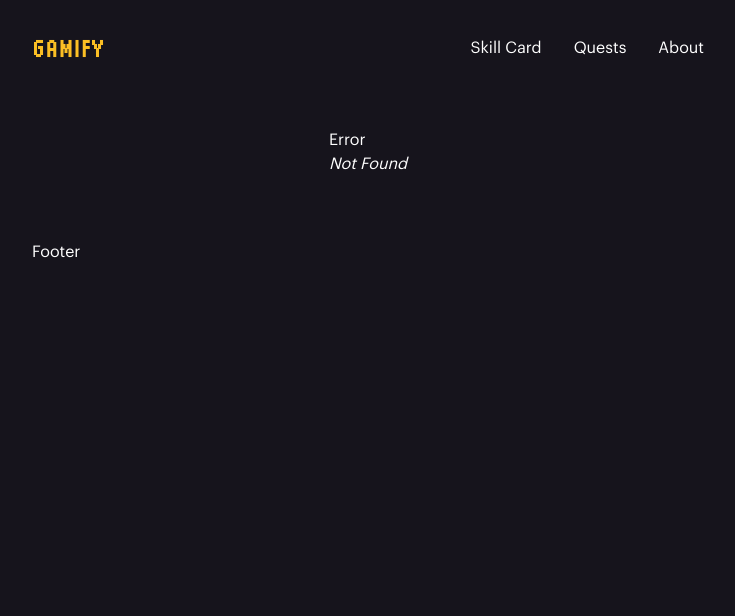
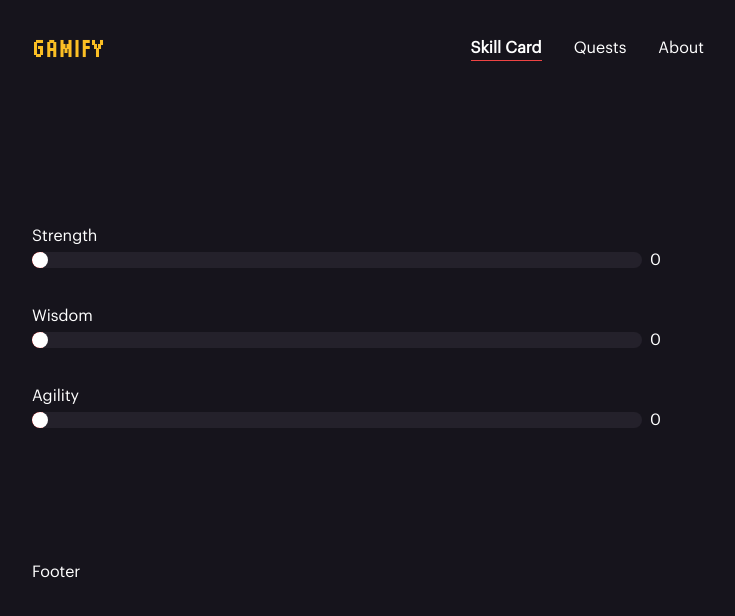
Before and after one commit to CollinOS/gamify, a React (Vite) app: page /skill-card in a window 1280 px wide. Before the commit this address had no page. Shown: the top 616 px of the page, without its empty margins (272-1007 px from the left). Built offline with nearby package versions, Linux system fonts and the light colour scheme.

Commit message:
skill sliders

```diff
--- a/src/assets/styles/index.css
+++ b/src/assets/styles/index.css
@@ -19,4 +19,15 @@
   body {
     @apply bg-primary text-white font-graphik
   }
+
+  input[type="range"]::-webkit-slider-thumb {
+    width: 16px;
+    -webkit-appearance: none;
+    appearance: none;
+    height: 16px;
+    cursor: pointer;
+    background: #ffffff;
+    box-shadow: -405px 0 0 400px #ef4444;
+    border-radius: 50%;
 }
+}
--- a/src/components/Navbar.jsx
+++ b/src/components/Navbar.jsx
@@ -19,7 +19,7 @@ const Navbar = () => {
         </div>
         <div className="flex flex-row items-center">
           <NavLink
-            to="/profile"
+            to="/skill-card"
             className={({ isActive }) =>
               isActive
               ? "font-semibold border-b b-2 border-red-500"
@@ -30,7 +30,7 @@ const Navbar = () => {
           </NavLink>
           <div className="flex p-4"/>
           <NavLink
-            to="/quests"
+            to="/profile"
             className={({ isActive }) =>
               isActive
               ? "font-semibold border-b b-2 border-red-500"
--- /dev/null
+++ b/src/components/SkillForm.jsx
@@ -0,0 +1,24 @@
+import React, { useState } from 'react';
+import SliderInput from "../components/SliderInput";
+
+export default function SkillForm() {
+  const [strength, setStrength] = useState(0);
+  const [wisdom, setWisdom] = useState(0);
+  const [agility, setAgility] = useState(0);
+
+  return (
+    <div className="max-w-2xl mx-auto pt-24 pb-24 w-full">
+      <div>
+        <SliderInput label="Strength" value={strength} set={setStrength}>
+          x
+        </SliderInput>
+        <SliderInput label="Wisdom" value={wisdom} set={setWisdom}>
+          x
+        </SliderInput>
+        <SliderInput label="Agility" value={agility} set={setAgility}>
+          x
+        </SliderInput>
+      </div>
+    </div>
+  );
+}
--- /dev/null
+++ b/src/components/SliderInput.jsx
@@ -0,0 +1,30 @@
+import React from "react";
+
+export default function Input({
+  label,
+  value,
+  set,
+}) {
+  return (
+    <div className="flex flex-col justify-center items-start max-w-2xl mx-auto w-full pb-8">
+      <p>{label}</p>
+      <label className="flex justify-center items-center w-full">
+        <input
+          className="rounded-lg overflow-hidden appearance-none bg-secondary h-4 w-full cursor-pointer"
+          value={value}
+          type="range"
+          min="0"
+          max="100"
+          onChange={(e) => set(parseFloat(e.target.value))}
+        />
+        <input className="accent-red-500 bg-primary ml-2"
+          type="number"
+          value={value}
+          min="0"
+          max="100"
+          onChange={(e) => set(parseFloat(e.target.value) || 0)}
+        />
+      </label>
+    </div>
+  );
+}
--- a/src/main.jsx
+++ b/src/main.jsx
@@ -6,6 +6,7 @@ import Profile from "./routes/profile";
 import Start from "./routes/start";
 import ErrorPage from "./routes/error-page";
 import './assets/styles/index.css';
+import SkillCard from "./routes/skill-card";
 
 const router = createBrowserRouter([
   {
@@ -20,6 +21,10 @@ const router = createBrowserRouter([
   {
     path: "/start",
     element: <Start />,
+  },
+  {
+    path: "/skill-card",
+    element: <SkillCard />,
   }
 ]);
 
--- /dev/null
+++ b/src/routes/skill-card.jsx
@@ -0,0 +1,12 @@
+import React from 'react';
+import Layout from '../components/Layout';
+import SkillForm from "../components/SkillForm";
+
+export default function SkillCard() {
+
+  return (
+    <Layout>
+      <SkillForm />
+    </Layout>
+  )
+}
```
